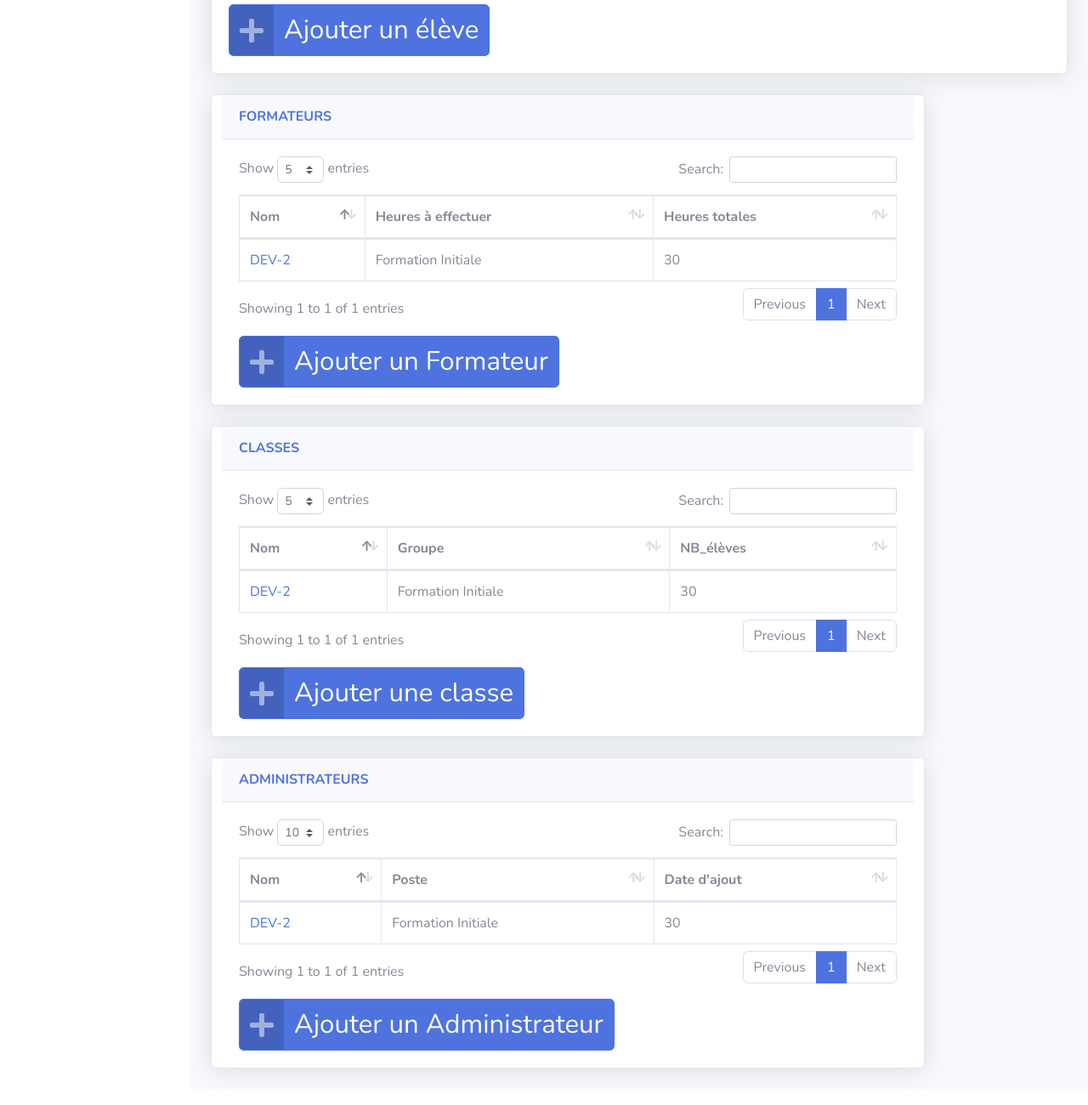
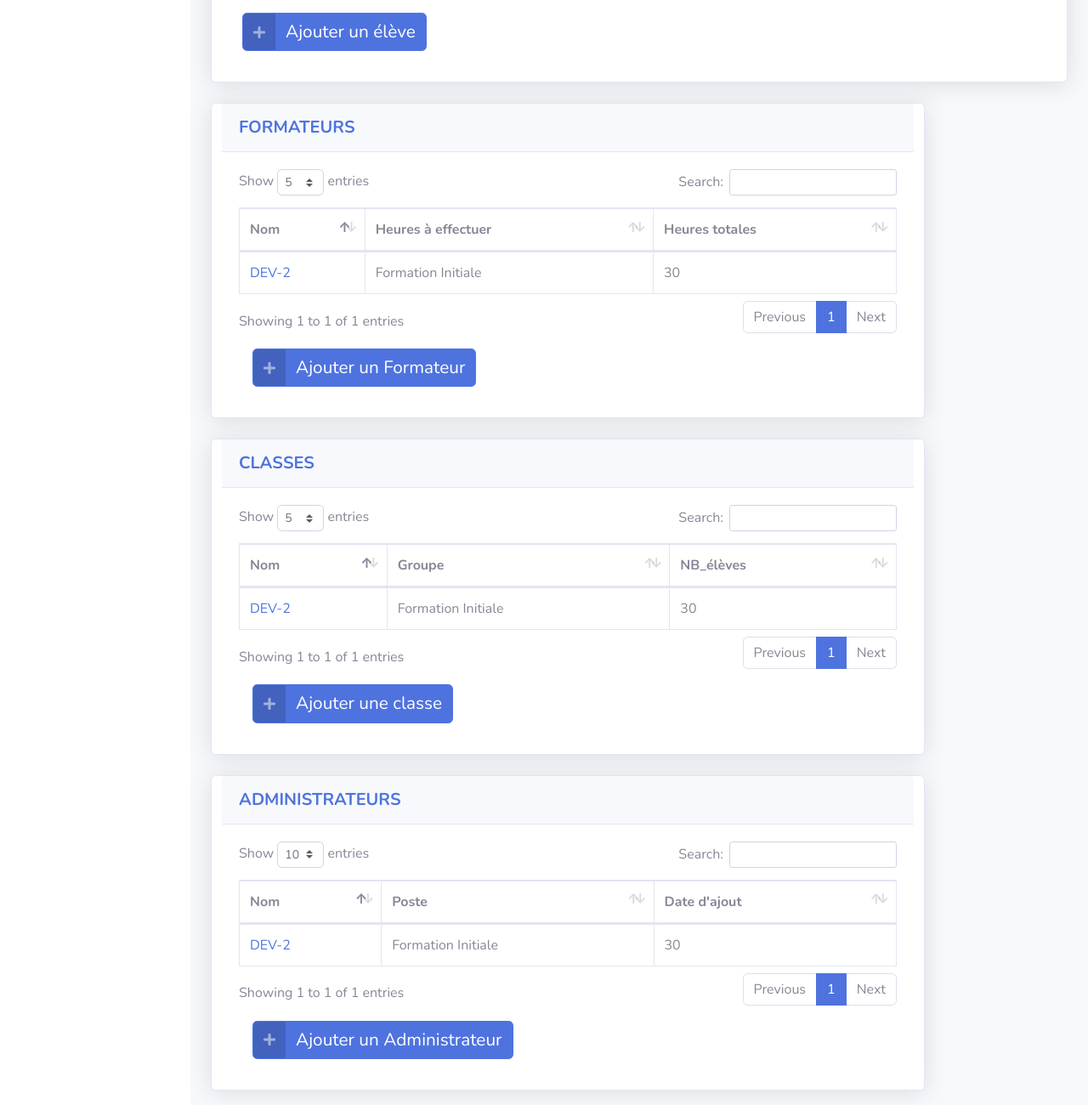
Before and after one commit to Bastich-dev/eval-em-platform, a website: page espace_admin.html in a window 1280 px wide. Shown: the part 1220-2520 px from the top of the page at 85% size. Drawn offline with nearby package versions, Linux system fonts and the light colour scheme; no server answers.

Commit message:
Merge 07/04/2020

```diff
--- a/espace_admin.html
+++ b/espace_admin.html
@@ -264,7 +264,7 @@
           <!-- /.container-fluid -->
           <div class="card shadow mb-4" id='admin-reste'>
             <div class="card-header py-3">
-              <h6 class="m-0 font-weight-bold text-primary text-uppercase">Reste a justifier</h6>
+              <h5 class="m-0 font-weight-bold text-primary text-uppercase">Reste a justifier</h5>
             </div>
             <div class="card-body">
               <div class="table-responsive">
@@ -398,7 +398,7 @@
           <!-- /.container-fluid -->
           <div class="card shadow mb-4" id='admin-eleve'>
             <div class="card-header py-3">
-              <h6 class="m-0 font-weight-bold text-primary text-uppercase">élèves</h6>
+              <h5 class="m-0 font-weight-bold text-primary text-uppercase">élèves</h5>
             </div>
             <div class="card-body">
               <div class="table-responsive">
@@ -522,11 +522,11 @@
                     </tr>
                   </tbody>
                 </table>
-                <a href="espace_admin_userAdd.html" class="btn btn-primary btn-icon-split mt-3 " id='admin-add-eleve'>
+                <a href="espace_admin_userAdd.html" class="btn btn-primary btn-icon-split m-3 " id='admin-add-eleve'>
                   <span class="icon text-white-50 d-flex align-items-center">
-                    <i class="fas fa-plus fa-2x"></i>
+                    <i class="fas fa-plus "></i>
                   </span>
-                  <span class="text " style="font-size: calc(1.5vw + 1.5vh);">Ajouter un élève</span>
+                  <span class="text " style="font-size: calc(1vw + 1vh);">Ajouter un élève</span>
                 </a>
               </div>
             </div>
@@ -536,7 +536,7 @@
 
           <div class="card shadow mb-4 col-10" id='admin-formateur'>
             <div class="card-header py-3">
-              <h6 class="m-0 font-weight-bold text-primary text-uppercase">Formateurs</h6>
+              <h5 class="m-0 font-weight-bold text-primary text-uppercase">Formateurs</h5>
             </div>
             <div class="card-body">
               <div class="table-responsive">
@@ -562,12 +562,12 @@
 
                     </tbody>
                 </table>
-                <a href="espace_admin_userAdd.html" class="btn btn-primary btn-icon-split mt-3 "
+                <a href="espace_admin_userAdd.html" class="btn btn-primary btn-icon-split m-3 "
                   id='admin-add-formateur'>
                   <span class="icon text-white-50 d-flex align-items-center">
-                    <i class="fas fa-plus fa-2x"></i>
+                    <i class="fas fa-plus "></i>
                   </span>
-                  <span class="text " style="font-size: calc(1.5vw + 1.5vh);">Ajouter un Formateur</span>
+                  <span class="text " style="font-size: calc(1vw + 1vh);">Ajouter un Formateur</span>
                 </a>
               </div>
             </div>
@@ -576,7 +576,7 @@
           <!-- /.container-fluid -->
           <div class="card shadow mb-4 col-10" id='admin-classes'>
             <div class="card-header py-3">
-              <h6 class="m-0 font-weight-bold text-primary text-uppercase">Classes</h6>
+              <h5 class="m-0 font-weight-bold text-primary text-uppercase">Classes</h5>
             </div>
             <div class="card-body">
               <div class="table-responsive">
@@ -602,11 +602,11 @@
 
                     </tbody>
                 </table>
-                <a href="404.html" class="btn btn-primary btn-icon-split mt-3 ">
+                <a href="404.html" class="btn btn-primary btn-icon-split m-3 ">
                   <span class="icon text-white-50 d-flex align-items-center">
-                    <i class="fas fa-plus fa-2x"></i>
+                    <i class="fas fa-plus "></i>
                   </span>
-                  <span class="text " style="font-size: calc(1.5vw + 1.5vh);">Ajouter une classe</span>
+                  <span class="text " style="font-size: calc(1vw + 1vh);">Ajouter une classe</span>
                 </a>
               </div>
             </div>
@@ -616,7 +616,7 @@
           <!-- /.container-fluid -->
           <div class="card shadow mb-4 col-10" id='admin-admin'>
             <div class="card-header py-3">
-              <h6 class="m-0 font-weight-bold text-primary text-uppercase">Administrateurs</h6>
+              <h5 class="m-0 font-weight-bold text-primary text-uppercase">Administrateurs</h5>
             </div>
             <div class="card-body">
               <div class="table-responsive">
@@ -642,11 +642,11 @@
 
                     </tbody>
                 </table>
-                <a href="espace_admin_userAdd.html" class="btn btn-primary btn-icon-split mt-3 " id='admin-add-admin'>
+                <a href="espace_admin_userAdd.html" class="btn btn-primary btn-icon-split m-3 " id='admin-add-admin'>
                   <span class="icon text-white-50 d-flex align-items-center">
-                    <i class="fas fa-plus fa-2x"></i>
+                    <i class="fas fa-plus "></i>
                   </span>
-                  <span class="text " style="font-size: calc(1.5vw + 1.5vh);">Ajouter un Administrateur</span>
+                  <span class="text " style="font-size: calc(1vw + 1vh);">Ajouter un Administrateur</span>
                 </a>
               </div>
             </div>
@@ -701,6 +701,7 @@
   <script src="js/demo/chart-pie-demo.js"></script>
   <script src="js/demo/datatables-demo.js"></script>
   <script src='js/smooth-scroll.js'></script>
+
   <script>
 
 
```
Also changed, not shown: espace_eleve.html (+2 -2 lines).
